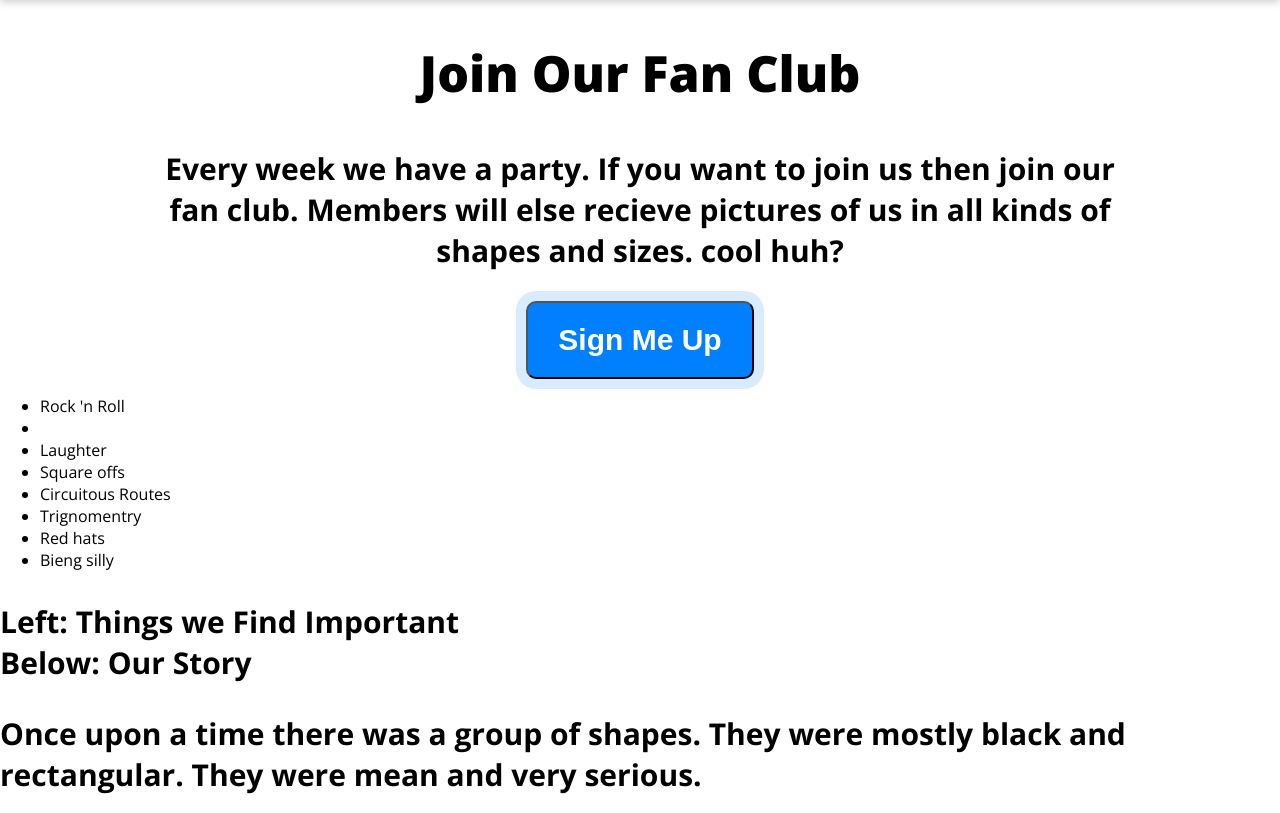
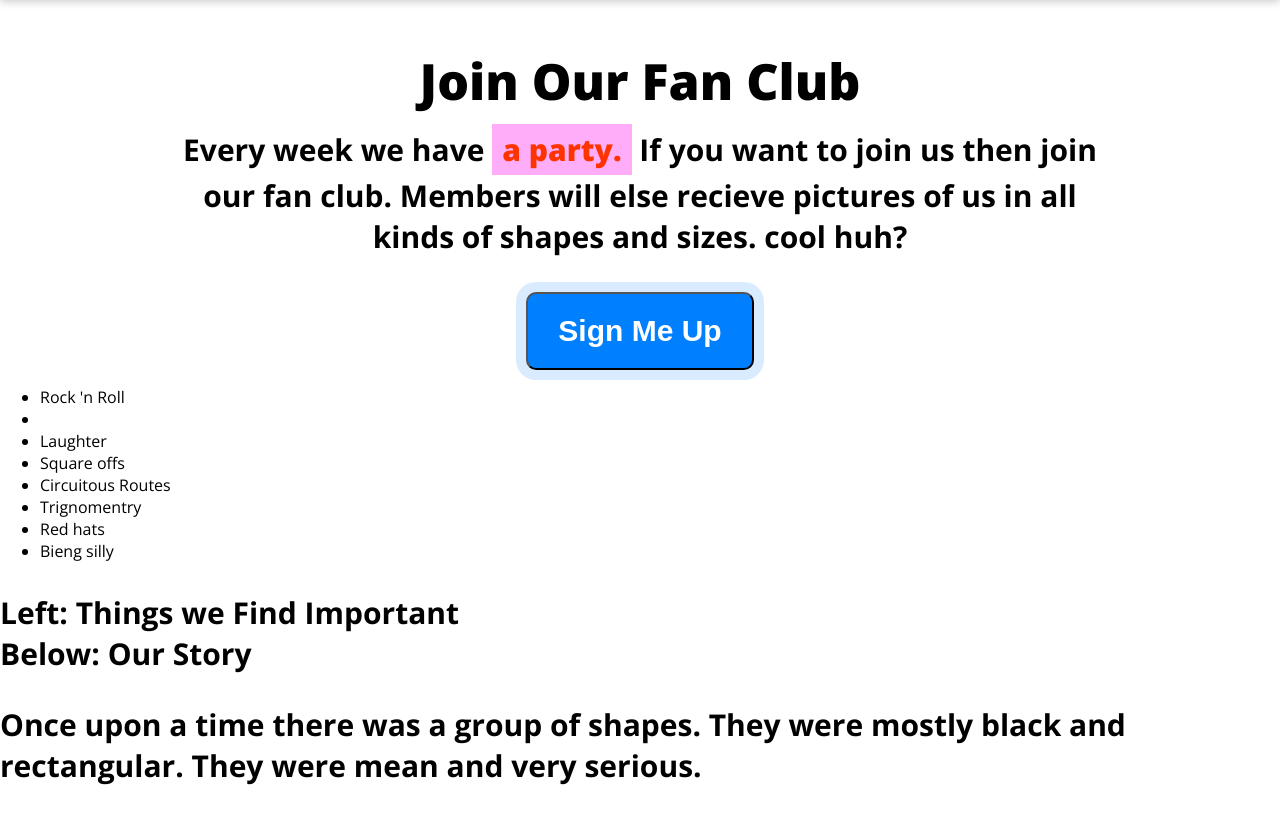
Before and after one commit to lemmethinkaboutit/second-site-design, a plain HTML site: page index.html in a window 1280 px wide. Shown: the part 903-1716 px from the top of the page. Drawn offline with nearby package versions, Linux system fonts and the light colour scheme.

Commit message:
tightened up the read more section

```diff
--- a/style.css
+++ b/style.css
@@ -38,6 +38,7 @@ p{
 .wrapper{
     width: 960px;
     margin: 0 auto;
+
 }
 .hero-banner{
 	background-color: #007FFF;
@@ -176,7 +177,32 @@ nav ul li a{
 
 }
 
+.more-info p{
+    margin: 10px 0 35px;
+}
 
+.more-info h2{
+    margin: 50px 0 0;
+}
+
+.highlight{
+    background-color: #ffadf9;
+    color: #ff3300;
+    padding: 5px 10px;
+    line-height: 50px;
+    display: inline;
+    font-weight: 800;
+}
+
+/*
+<div class="more-info" >
+        <div class="wrapper">
+        <h2>Join Our Fan Club</h2>
+        <p>Every week we have <span class="highlight">a party.</span> If you want to join us then join our fan club. Members will else recieve pictures of us in all kinds of shapes and sizes. cool huh?</p>
+        <button class="cta">Sign Me Up</button>
+        </div>
+</div>
+*\
 /*
 <nav>
         <a href="#" class="logo">The Gang</a>
```
